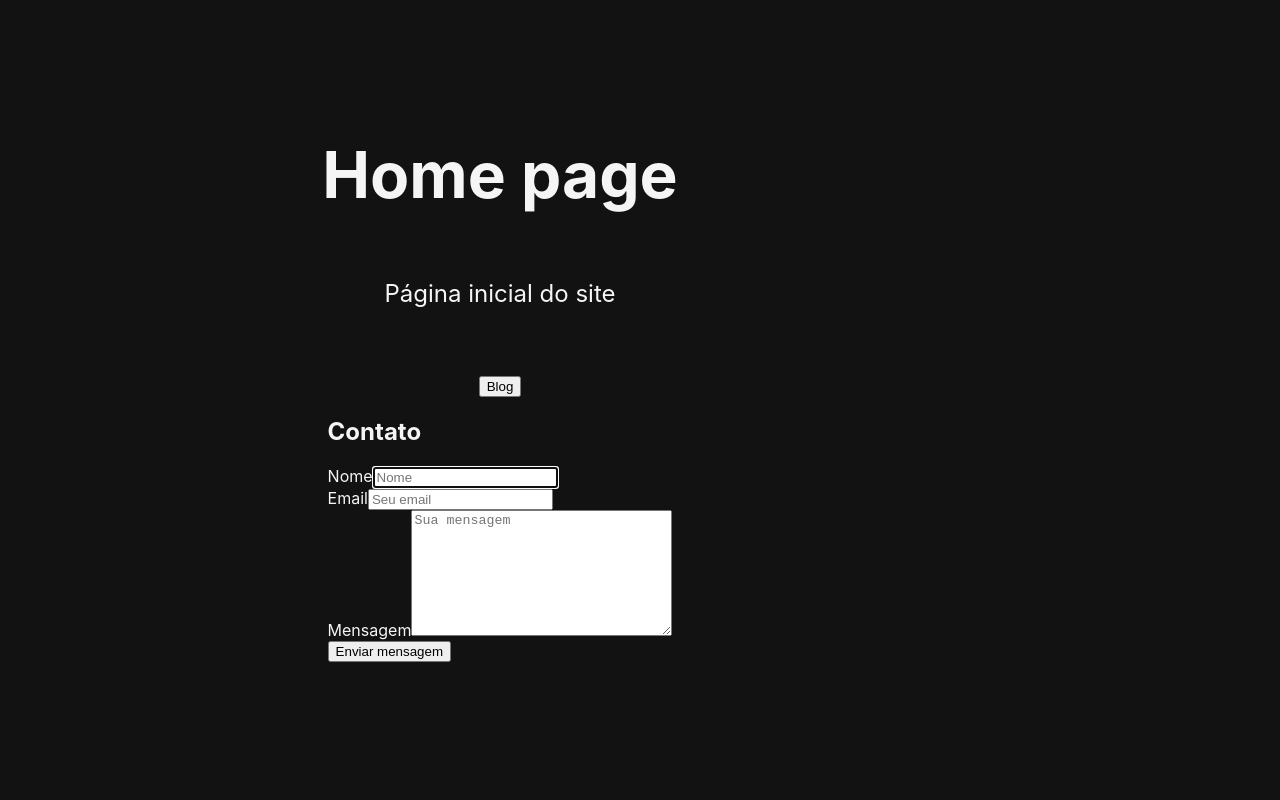
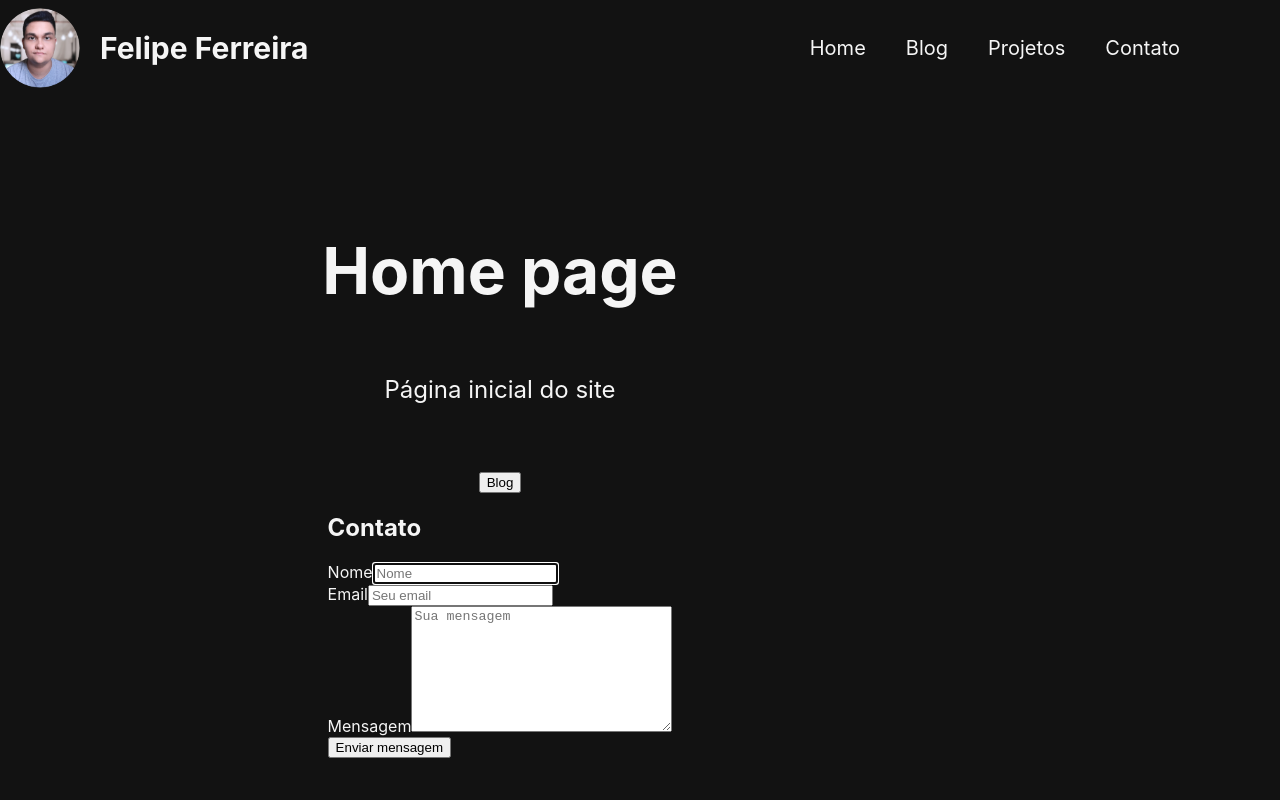
Before and after one commit to FelipeFerreiraSS/felipeferreira.dev.br, a Next.js app: page / in a window 1280 px wide. Shown: the top 800 px of the page. Built offline with nearby package versions, Linux system fonts and the light colour scheme.

Commit message:
creating header component

```diff
--- /dev/null
+++ b/components/Header/index.js
@@ -0,0 +1,43 @@
+import Link from "next/link";
+import Image from "next/image";
+import { Navbar, Avatar, Menu } from './styles.js'
+
+export default function Header() {
+    return (
+    <Navbar>
+        <Avatar>
+            <Image
+                src={"/foto-de-perfil.png"}
+                alt={"avatar img"}
+                width={"80px"}
+                height={"80px"}
+            />
+            <h2>Felipe Ferreira</h2>
+        </Avatar>
+        <Menu>
+            <ul>
+                <li>
+                    <Link href={'#'}>
+                        Home
+                    </Link>
+                </li>
+                <li>
+                    <Link href={'#'}>
+                        Blog
+                    </Link>
+                </li>
+                <li>
+                    <Link href={'#'}>
+                        Projetos
+                    </Link>
+                </li>
+                <li>
+                    <Link href={'#'}>
+                        Contato
+                    </Link>
+                </li>
+            </ul>
+        </Menu>
+    </Navbar>
+    )
+}
--- /dev/null
+++ b/components/Header/styles.js
@@ -0,0 +1,38 @@
+import styled from 'styled-components'
+
+export const Navbar = styled.div`
+  display: flex;
+  justify-content: space-between;
+  width: 1200px;
+`;
+
+export const Avatar = styled.div`
+    width: 50%;
+    display: flex;
+    justify-content: flex-start;
+    align-items: center;
+
+    img {
+      border-radius: 100%;
+    }
+
+    h2 {
+        padding-left: 20px;
+        font-size: 30px;
+    }
+`
+
+export const Menu = styled.div`
+    width: 50%;
+    ul {
+    display: flex;
+    justify-content: flex-end;
+    align-items: center;
+    }
+    li {
+        padding: 20px;
+        font-size: 20px;
+        list-style-type: none;
+    }
+
+`
--- a/pages/_app.js
+++ b/pages/_app.js
@@ -1,5 +1,7 @@
 import GlobalStyle from '../styles/globals.js'
 import { ThemeProvider } from 'styled-components'
+
+import Header from '../components/Header/index.js'
 
 const theme = {
   colors: {
@@ -20,6 +22,7 @@ function MyApp({ Component, pageProps }) {
     <>
       <ThemeProvider theme={theme}>
         <GlobalStyle />
+        <Header />
         <Component {...pageProps} />
       </ThemeProvider>
     </>
```
Also changed, not shown: public/foto-de-perfil.png (added).
